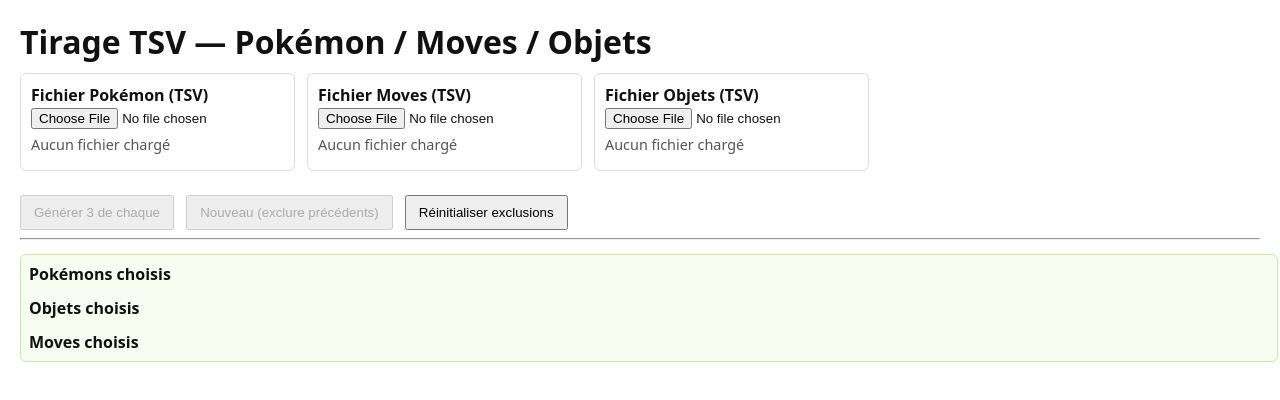
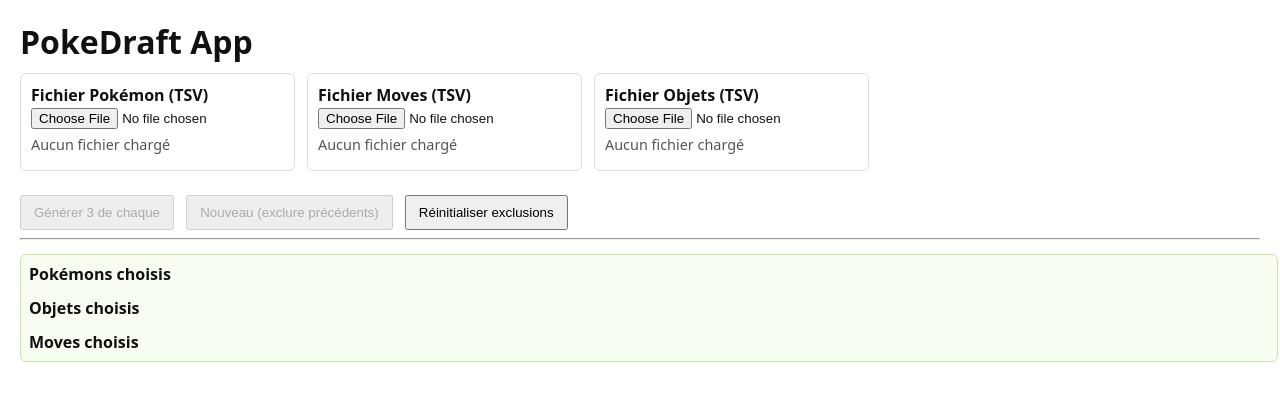
Before and after one commit to HoboMcNuggets/PokeDraft-App, a plain HTML site: page index.html in a window 1280 px wide. Drawn offline with Linux system fonts and the light colour scheme.

Commit message:
Change/rename title

```diff
--- a/index.html
+++ b/index.html
@@ -2,7 +2,7 @@
 <html lang="fr">
 <head>
   <meta charset="utf-8" />
-  <title>Jester Poke Draft ProApp</title>
+  <title>Poke Draft App</title>
   <meta name="viewport" content="width=device-width,initial-scale=1" />
   <style>
   .hidden { display: none !important; }
@@ -99,7 +99,7 @@
 </style>
 </head>
 <body>
-  <h1>Tirage TSV — Pokémon / Moves / Objets</h1>
+  <h1>PokeDraft App</h1>
 
 <div id="importRow" class="row">
   <div class="row">
```
